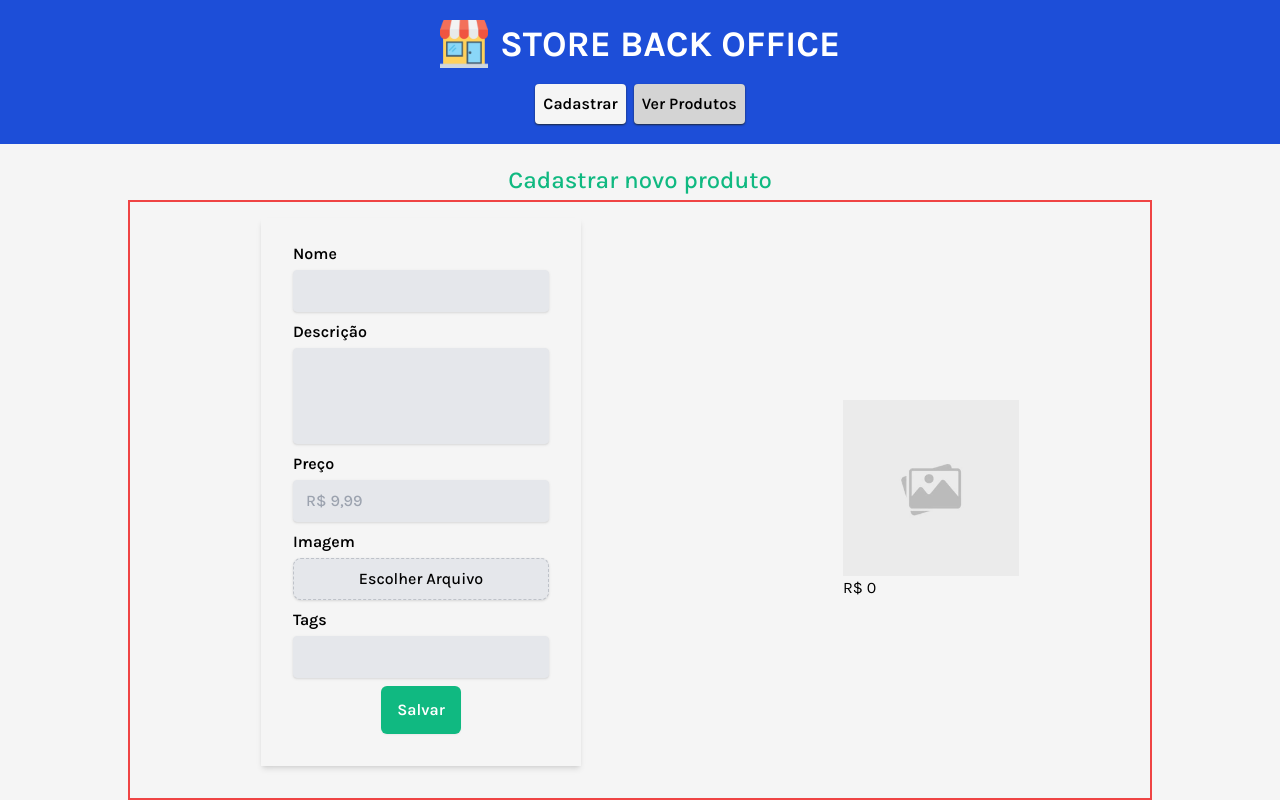
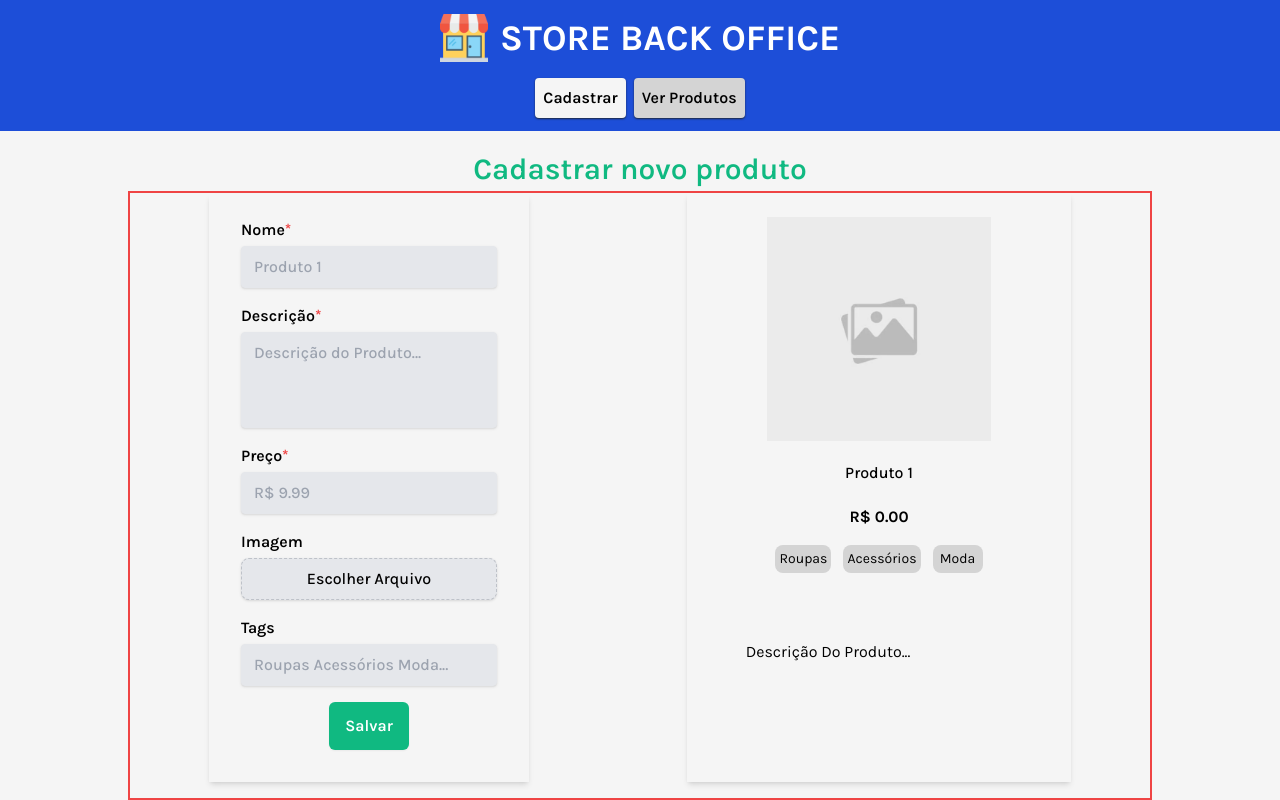
Before and after one commit to vmedeir0s/store-back-office, a React (Vite) app: page / in a window 1280 px wide. Both pictures are taken after a click on the button "Cadastrar". Built offline with nearby package versions, Linux system fonts and the light colour scheme.

Commit message:
modified styles

```diff
--- a/src/components/Product.tsx
+++ b/src/components/Product.tsx
@@ -11,20 +11,39 @@ export default function Product({
   productInfo,
 }: Props) {
   const { name, description, price, image, tags, id } = productInfo as ProductWithId;
-  const tagsList = tags ? tags.split(',').map((tag) => tag.trim()) : [];
+  const tagsList = tags ? tags.split(' ').map((tag) => tag.trim()) : [];
 
   let productImage = image ? URL.createObjectURL(image) : imgNotFound;
 
   return (
-    <div>
+    <div className="flex flex-col items-center gap-4 shadow-md px-8 pt-6 pb-8 mb-4 h-[589px] w-96 break-words capitalize">
       {handleDelete && <button onClick={handleDelete}>X</button>}
-      <img src={productImage} alt={name} className="h-44" />
-      <h3>{name}</h3>
-      <h4>{`R$ ${price}`}</h4>
-      <ul>
-        {tagsList.map((tag) => <li key={tag}>{tag}</li>)}
+      <img src={productImage} alt={name} className="h-56 w-56 shrink-0" />
+      <h3 title={name} className="h-8 text-center  font-medium p-1 truncate w-5/6 overflow-hidden">{name || 'Produto 1'}</h3>
+      <h4 className="font-extrabold">{price ? `R$ ${price.toFixed(2)}` : 'R$ 0.00'}</h4>
+      <ul className="h-20 w-5/6 flex gap-3 justify-center flex-wrap overflow-y-auto">
+        {
+          tagsList.length > 0
+            ?
+            tagsList.map((tag) => (
+              <li
+                className="py-2 px-1 h-7 flex items-center justify-center rounded-lg bg-neutral-300 min-w-[50px] text-center text-sm"
+                key={tag}
+              >
+                {tag}
+              </li>
+            ))
+            : (
+              <>
+                <li className="py-2 px-1 h-7 flex items-center justify-center rounded-lg bg-neutral-300 min-w-[50px] text-center text-sm">Roupas</li>
+                <li className="py-2 px-1 h-7 flex items-center justify-center rounded-lg bg-neutral-300 min-w-[50px] text-center text-sm">Acessórios</li>
+                <li className="py-2 px-1 h-7 flex items-center justify-center rounded-lg bg-neutral-300 min-w-[50px] text-center text-sm">Moda</li>
+              </>
+            )
+        }
+        { }
       </ul>
-      <p>{description}</p>
+      <p className="h-28 w-5/6 overflow-y-auto">{description || 'Descrição do produto...'}</p>
     </div>
   )
 }
--- a/src/components/RegisterProduct.tsx
+++ b/src/components/RegisterProduct.tsx
@@ -16,10 +16,9 @@ export default function RegisterProduct() {
   }
 
   function handleInputChange(event: React.ChangeEvent<HTMLInputElement>) {
-    const { id, value, type } = event.target;
+    const { id, value, valueAsNumber, type } = event.target;
 
     if (type === "number") {
-      const valueAsNumber = parseFloat(value).toFixed(2);
       setFormData({
         ...formData,
         [id]: valueAsNumber
@@ -29,6 +28,11 @@ export default function RegisterProduct() {
       setFormData({
         ...formData,
         [id]: selectedFile
+      });
+    } else if (id === 'tags') {
+      setFormData({
+        ...formData,
+        [id]: value
       });
     } else {
       setFormData({
@@ -49,12 +53,12 @@ export default function RegisterProduct() {
   return (
     <main className="grow w-full flex flex-col justify-center items-center">
       <div className="flex flex-col grow gap-1 items-center w-full">
-        <h1 className="text-emerald-500 mt-5 text-2xl font-medium">Cadastrar novo produto</h1>
+        <h1 className="text-emerald-500 mt-5 text-3xl font-semibold">Cadastrar novo produto</h1>
         <div className="flex items-center justify-around border-2 border-red-500 w-4/5 h-full max-sm:flex-col-reverse">
-          <form onSubmit={onSubmit} className="flex font-medium flex-col gap-2 shadow-md px-8 pt-6 h-fit pb-8 mb-4 w-80">
+          <form onSubmit={onSubmit} className="flex font-medium flex-col gap-4 shadow-md px-8 pt-6 h-fit pb-8 mb-4 w-80">
             <div className="flex flex-col gap-1">
               <label className="font-semibold" htmlFor="name">
-                Nome
+                Nome<span className={`font-extrabold text-red-500 ${formData.name && 'hidden'}`}>*</span>
               </label>
               <input
                 className="bg-gray-200 py-2 px-3 shadow border rounded appearance-none focus:outline-emerald-500 focus:bg-white"
@@ -63,11 +67,12 @@ export default function RegisterProduct() {
                 value={formData.name}
                 onChange={handleInputChange}
                 required
+                placeholder="Produto 1"
               />
             </div>
             <div className="flex flex-col gap-1">
               <label className="font-semibold" htmlFor="description">
-                Descrição
+                Descrição<span className={`font-extrabold text-red-500 ${formData.description && 'hidden'}`}>*</span>
               </label>
               <textarea
                 className="bg-gray-200 h-24 py-2 px-3 shadow border rounded appearance-none focus:outline-emerald-500 focus:bg-white resize-none"
@@ -75,19 +80,20 @@ export default function RegisterProduct() {
                 rows={2}
                 value={formData.description}
                 onChange={handleTextareaChange}
-                defaultValue={''}
+                placeholder="Descrição do Produto..."
                 required
               />
             </div>
             <div className="flex flex-col gap-1">
               <label className="font-semibold" htmlFor="price">
-                Preço
+                Preço<span className={`font-extrabold text-red-500 ${formData.price && 'hidden'}`}>*</span>
               </label>
               <input
                 className="bg-gray-200 py-2 px-3 shadow border rounded appearance-none focus:outline-emerald-500 focus:bg-white"
                 type="number"
+                step="any"
                 id="price"
-                placeholder="R$ 9,99"
+                placeholder="R$ 9.99"
                 onChange={handleInputChange}
                 required
               />
@@ -118,7 +124,7 @@ export default function RegisterProduct() {
                 id="tags"
                 value={formData.tags}
                 onChange={handleInputChange}
-                required
+                placeholder="Roupas Acessórios Moda..."
               />
             </div>
             <button className="self-center bg-emerald-500 py-3 px-4 rounded-md shadow-sm text-white font-semibold
```
